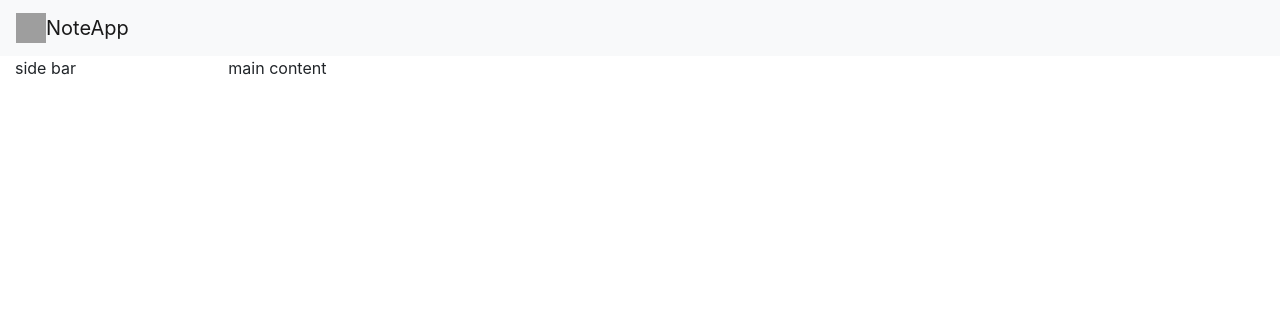
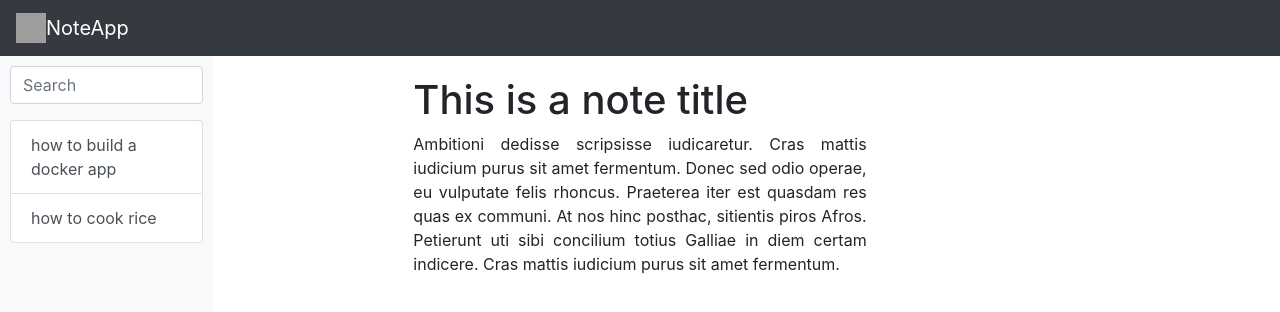
Before and after one commit to emeka-osuagwu/react-note-app, a React app: page / in a window 1280 px wide. Shown: the top 312 px of the page. Built offline with nearby package versions, Linux system fonts and the light colour scheme; grey boxes are pictures that could not be loaded.

Commit message:
add note filterList

```diff
--- a/config/webpack.config.js
+++ b/config/webpack.config.js
@@ -20,6 +20,12 @@ module.exports = {
         test: /\.js$/,
         use: ['babel-loader'],
         exclude: /node_modules/,
+      },
+      {
+        test: /\.scss$/,
+        use: [{loader: "style-loader"},
+        {loader: "css-loader"},
+        {loader: "sass-loader"}]
       },
       {
         test: /\.s?css$/,
--- a/public/index.html
+++ b/public/index.html
@@ -8,9 +8,29 @@
   <link rel="stylesheet" href="https://stackpath.bootstrapcdn.com/bootstrap/4.3.1/css/bootstrap.min.css" integrity="sha384-ggOyR0iXCbMQv3Xipma34MD+dH/1fQ784/j6cY/iJTQUOhcWr7x9JvoRxT2MZw1T" crossorigin="anonymous">
   <base href="/">
 </head>
+
+
+<style type="text/css">
+
+	.content_wrapper {
+
+	}
+
+	.col-2.side_bar_wrapper {
+	    height: 100vh;
+	    padding: 10px;
+	    padding-top: 10px;
+	}
+
+	.main_content_wrapper {
+		padding: 20px 200px;
+	}
+
+</style>
+
 <body>
   <noscript>
-    You need to enable JavaScript to run this app.
+	You need to enable JavaScript to run this app.
   </noscript>
   <div id="root"></div>
   <script src="https://code.jquery.com/jquery-3.3.1.slim.min.js" integrity="sha384-q8i/X+965DzO0rT7abK41JStQIAqVgRVzpbzo5smXKp4YfRvH+8abtTE1Pi6jizo" crossorigin="anonymous"></script>
--- a/src/App.js
+++ b/src/App.js
@@ -1,21 +1,20 @@
 import React from 'react';
+
+import NavBar from "./components/common/navbar"
+import SideNav from "./components/SideNav"
+import MainContent from "./components/MainContent"
+
+import './assets/styles/style.scss';
 
 const App = () => (
 	<div>
-		<nav className="navbar navbar-light bg-light">
-			<a className="navbar-brand" href="#">
-				<img className="d-inline-block align-top" src="images/logo.png" style={{width: 30, height: 30}} />
-				NoteApp
-			</a>
-		</nav>
-
-		<div class="container-fluid">
-		  <div class="row">
-		    <div class="col-2">side bar</div>
-		    <div class="col-8">main content</div>
-		  </div>
+		<NavBar />
+		<div className="container-fluid content_wrapper">
+			<div className="row">
+				<SideNav />
+				<MainContent />
+			</div>
 		</div>
-
 	</div>
 );
 
--- a/src/assets/styles/style.css
+++ b/src/assets/styles/style.css
@@ -0,0 +1,4 @@
+.col-2.side_bar_wrapper {
+    height: 100vh;
+    background: gray;
+}
--- /dev/null
+++ b/src/components/MainContent.js
@@ -0,0 +1,11 @@
+import React from 'react';
+
+
+const MainContent = () => (
+	<div className="col-8 main_content_wrapper">
+		<h1>This is a note title</h1>
+		<p className="text-justify">Ambitioni dedisse scripsisse iudicaretur. Cras mattis iudicium purus sit amet fermentum. Donec sed odio operae, eu vulputate felis rhoncus. Praeterea iter est quasdam res quas ex communi. At nos hinc posthac, sitientis piros Afros. Petierunt uti sibi concilium totius Galliae in diem certam indicere. Cras mattis iudicium purus sit amet fermentum.</p>
+	</div>
+);
+
+export default MainContent;
--- /dev/null
+++ b/src/components/SideNav.js
@@ -0,0 +1,73 @@
+import React from 'react';
+
+export default class SideNav extends React.Component {
+
+	constructor(props) {
+		super(props);
+		this.state = {
+			notes: [
+				{
+					title: "how to build a docker app",
+					body: "fvkjdfvjdfhvjdfhvjdhfvjdhfjh"
+				},
+				{
+					title: "how to cook rice",
+					body: "fvkjdfvjdfhvjdfhvjdhfvjdhfjh"
+				},
+			],
+			items: []
+		}
+	}
+
+	componentWillMount(){
+
+		var items = [];
+
+		var notes = this.state.notes.filter(function(note){
+			items.push(note.title)
+		});
+
+		this.setState({items: items})
+	}
+
+	filterList = (event) => {
+
+		var notes = this.state.notes;
+
+		var items = [];
+
+		notes = notes.filter(function(note){
+			return note.title.toLowerCase().search(event.target.value.toLowerCase()) !== -1;
+		});
+
+		notes = notes.filter(function(note){
+			items.push(note.title)
+		});
+
+		this.setState({items: items})
+
+	}
+
+	render() {
+		return (
+		    <div className="col-2 side_bar_wrapper bg-light">
+				<div>
+					<form>
+						<div className="form-group">
+							<input type="text" className="form-control" placeholder="Search" onChange={this.filterList} />
+						</div>
+					</form>
+
+					<div className="list-group">
+						{
+							this.state.items.map(function(item, key) {
+								return <button key={key} type="button" className="list-group-item list-group-item-action">{item}</button>
+							})
+						}
+					</div>
+				</div>
+		    </div>
+		)
+	}
+
+}
--- /dev/null
+++ b/src/components/common/navbar.js
@@ -0,0 +1,12 @@
+import React from 'react';
+
+const NavBar = () => (
+	<nav className="navbar navbar-light navbar-dark bg-dark">
+		<a className="navbar-brand" href="#">
+			<img className="d-inline-block align-top" src="images/logo.png" style={{width: 30, height: 30}} />
+			NoteApp
+		</a>
+	</nav>
+);
+
+export default NavBar;
--- a/src/index.js
+++ b/src/index.js
@@ -2,7 +2,5 @@ import React from "react"
 import {render} from "react-dom"
 import App from './App';
 
-import './assets/styles/style.css';
-
 const rootElem = document.getElementById('root');
 render(<App />,rootElem)
```
Also changed, not shown: src/components/common/search.js (added, +31 -0 lines), src/assets/styles/style.scss (added).
